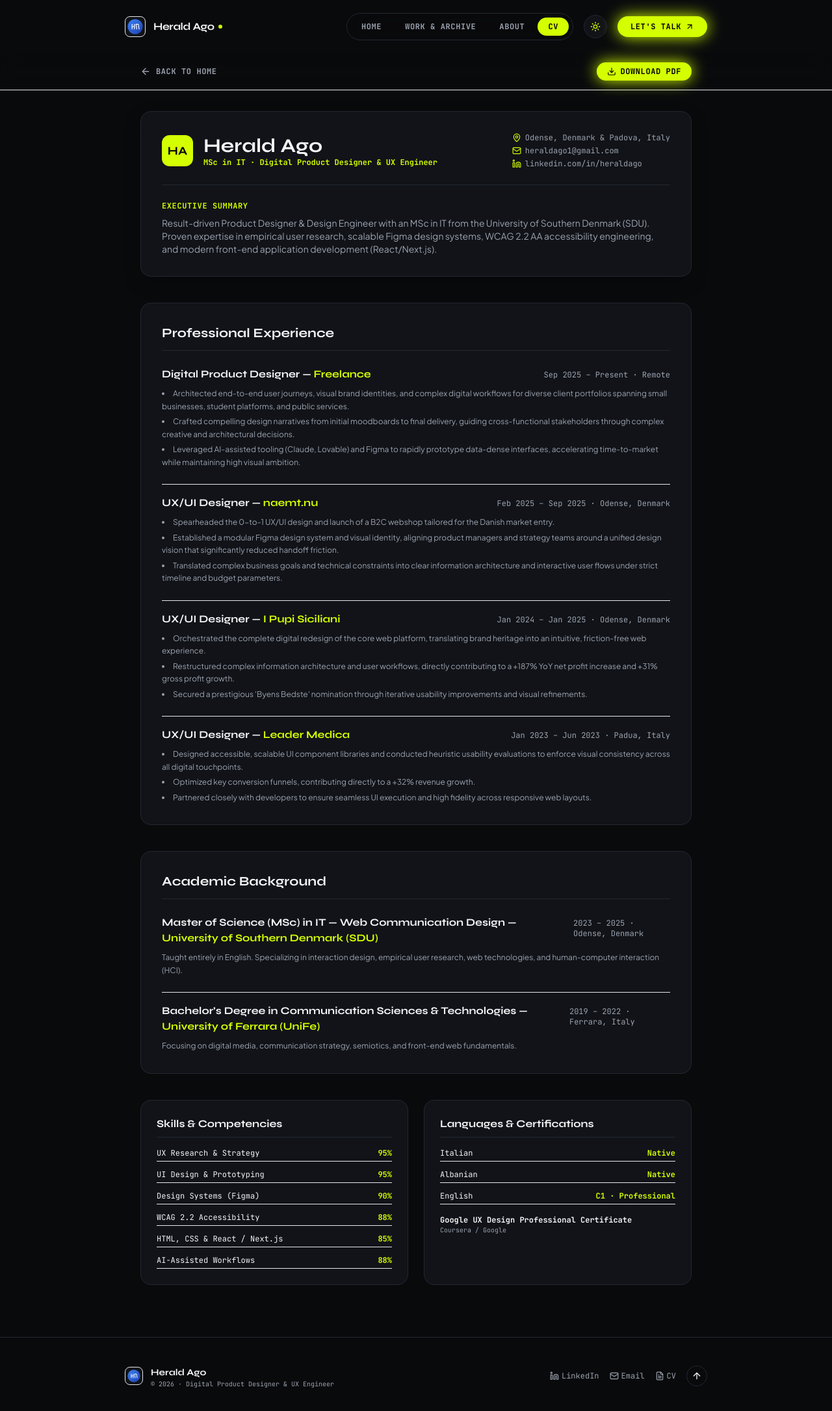
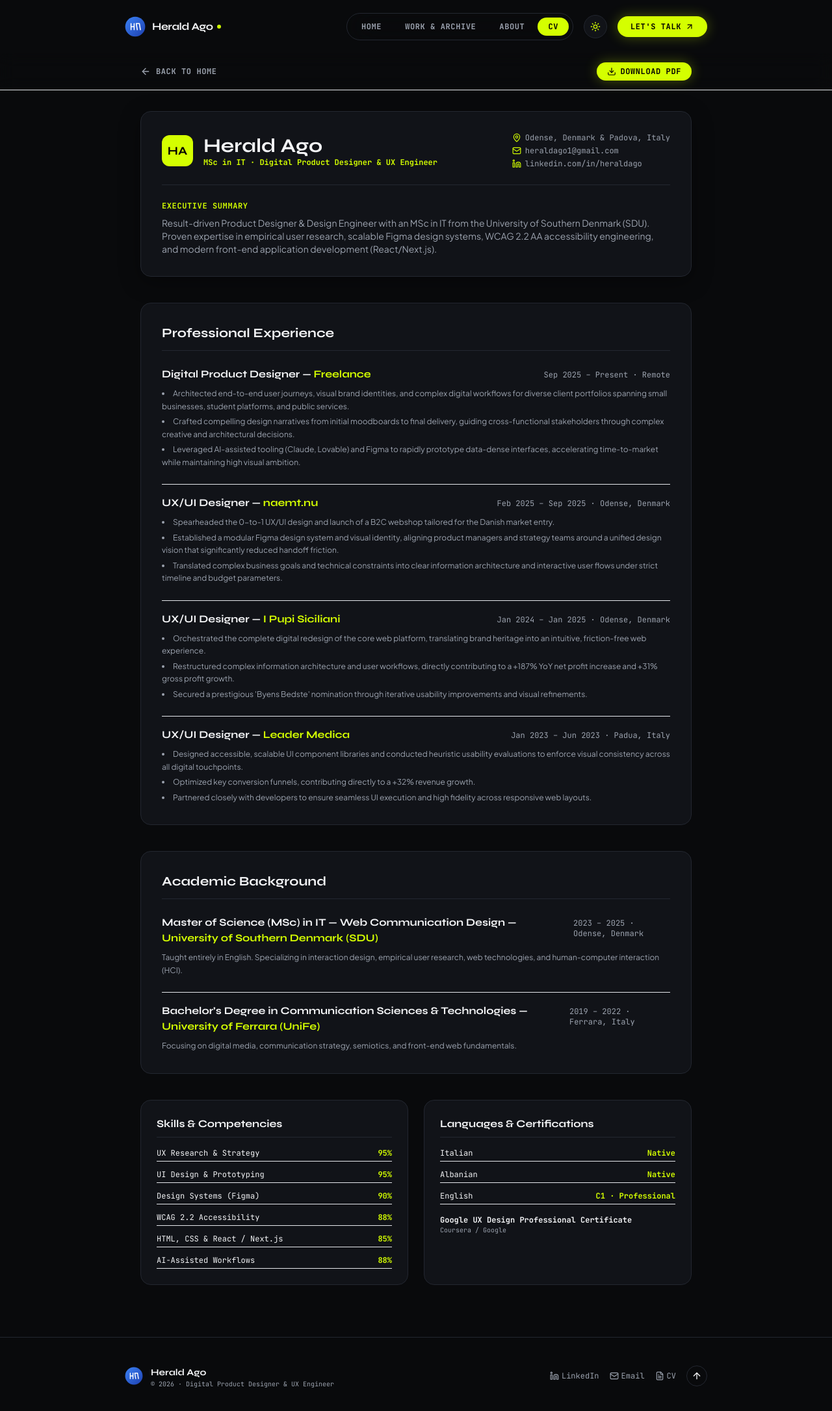
Before and after one commit to Heraldago/portfolio, a Next.js app: page /resume in a window 1280 px wide. Shown: the top 2172 px of the page at 65% size. Built offline with nearby package versions, Linux system fonts and the light colour scheme.

Commit message:
style: render logo directly without container box and update accent color to #235fe6

```diff
--- a/src/app/globals.css
+++ b/src/app/globals.css
@@ -2,6 +2,7 @@
 @tailwind components;
 @tailwind utilities;
 
+@layer base {
   :root {
     --background: #090a0c;
     --foreground: #f3f4f6;
@@ -12,7 +13,7 @@
     --muted-fg: #9ca3af;
     --lime: #d4ff00;
     --lime-fg: #000000;
-  --accent: #3b82f6;
+    --accent: #235fe6;
   }
 
   .light {
@@ -23,85 +24,75 @@
     --border: #e2e8f0;
     --muted: #f1f5f9;
     --muted-fg: #64748b;
-  --lime: #10b981;
+    --lime: #235fe6;
     --lime-fg: #ffffff;
-  --accent: #2563eb;
-}
-
-@layer base {
-  html {
-    scroll-behavior: smooth;
-    color-scheme: dark;
+    --accent: #235fe6;
   }
 
   body {
     background-color: var(--background);
     color: var(--foreground);
     font-family: var(--font-plus-jakarta), sans-serif;
-    overflow-x: hidden;
-    -webkit-font-smoothing: antialiased;
-    -moz-osx-font-smoothing: grayscale;
-  }
-
-  ::selection {
-    background-color: var(--lime);
-    color: var(--lime-fg);
   }
 }
 
-/* Accessibility Skip Link */
+/* Custom Skip Link for WCAG 2.2 AA Compliance */
 .skip-to-content {
   position: absolute;
   top: -100px;
   left: 1rem;
-  z-index: 100;
-  padding: 0.75rem 1.5rem;
+  z-index: 9999;
   background-color: var(--lime);
   color: var(--lime-fg);
+  padding: 0.5rem 1rem;
+  font-family: var(--font-mono), monospace;
   font-weight: 700;
-  border-radius: 0.5rem;
+  border-radius: 0.375rem;
   transition: top 0.2s ease-in-out;
 }
 
 .skip-to-content:focus {
   top: 1rem;
-  outline: 3px solid #ffffff;
-}
-
-/* Glassmorphic Cards */
-.glass-panel {
-  background: rgba(17, 19, 24, 0.75);
-  backdrop-filter: blur(16px);
-  -webkit-backdrop-filter: blur(16px);
-  border: 1px solid var(--border);
-}
-
-.glass-header {
-  background: rgba(9, 10, 12, 0.85);
-  backdrop-filter: blur(16px);
-  -webkit-backdrop-filter: blur(16px);
-}
-
-/* Focus outline for WCAG AA keyboard accessibility */
-*:focus-visible {
-  outline: 2px solid var(--lime);
-  outline-offset: 4px;
 }
 
 /* Custom Scrollbar */
 ::-webkit-scrollbar {
   width: 8px;
 }
-
 ::-webkit-scrollbar-track {
   background: var(--background);
 }
-
 ::-webkit-scrollbar-thumb {
   background: var(--border);
   border-radius: 4px;
 }
-
 ::-webkit-scrollbar-thumb:hover {
   background: var(--lime);
 }
+
+/* Glassmorphism utility */
+.shadow-glass {
+  box-shadow: 0 8px 32px 0 rgba(0, 0, 0, 0.37);
+  backdrop-filter: blur(12px);
+  -webkit-backdrop-filter: blur(12px);
+}
+
+.shadow-lime {
+  box-shadow: 0 0 20px rgba(212, 255, 0, 0.3);
+}
+
+/* Micro animations */
+@keyframes ambientGlow {
+  0%, 100% {
+    opacity: 0.4;
+    transform: scale(1);
+  }
+  50% {
+    opacity: 0.7;
+    transform: scale(1.08);
+  }
+}
+
+.animate-ambient {
+  animation: ambientGlow 8s ease-in-out infinite;
+}
--- a/src/components/Footer.tsx
+++ b/src/components/Footer.tsx
@@ -6,17 +6,15 @@ export default function Footer() {
   return (
     <footer className="border-t border-border bg-surface/80 py-10">
       <div className="mx-auto max-w-5xl px-6 sm:px-10 lg:px-16 flex flex-col sm:flex-row items-center justify-between gap-6">
-        {/* Brand & Logo */}
+        {/* Brand & Direct Logo Image */}
         <div className="flex items-center gap-3">
-          <div className="flex h-7 w-7 items-center justify-center rounded-lg border border-lime/40 bg-surface shadow-sm">
-            <Image
-              src="/herald-ago-icon.svg"
-              alt="Herald Ago Logo"
-              width={20}
-              height={20}
-              className="h-5 w-5 object-contain"
-            />
-          </div>
+          <Image
+            src="/herald-ago-icon.svg"
+            alt="Herald Ago Logo"
+            width={28}
+            height={28}
+            className="h-7 w-auto object-contain"
+          />
           <div>
             <span className="font-display text-sm font-bold text-foreground">
               Herald Ago
--- a/src/components/Header.tsx
+++ b/src/components/Header.tsx
@@ -48,20 +48,19 @@ export default function Header() {
       }`}
     >
       <div className="mx-auto flex max-w-5xl items-center justify-between px-6 sm:px-10 lg:px-16">
-        {/* Logo with herald-ago-icon.svg */}
+        {/* Direct Logo Image without container box */}
         <Link
           href="/"
-          className="group flex items-center gap-3 transition-opacity hover:opacity-90"
+          className="group flex items-center gap-2.5 transition-opacity hover:opacity-90"
         >
-          <div className="relative flex h-8 w-8 items-center justify-center overflow-hidden rounded-lg border border-lime/40 bg-surface shadow-sm transition-transform group-hover:scale-105">
-            <Image
-              src="/herald-ago-icon.svg"
-              alt="Herald Ago Logo"
-              width={24}
-              height={24}
-              className="h-6 w-6 object-contain"
-            />
-          </div>
+          <Image
+            src="/herald-ago-icon.svg"
+            alt="Herald Ago Logo"
+            width={32}
+            height={32}
+            className="h-8 w-auto object-contain transition-transform group-hover:scale-105"
+            priority
+          />
           <span className="font-display font-bold text-base text-foreground tracking-tight flex items-center gap-1.5">
             Herald Ago
             <span className="h-1.5 w-1.5 rounded-full bg-lime animate-pulse" />
```
Lines whose indentation alone changed are shown as unchanged.
